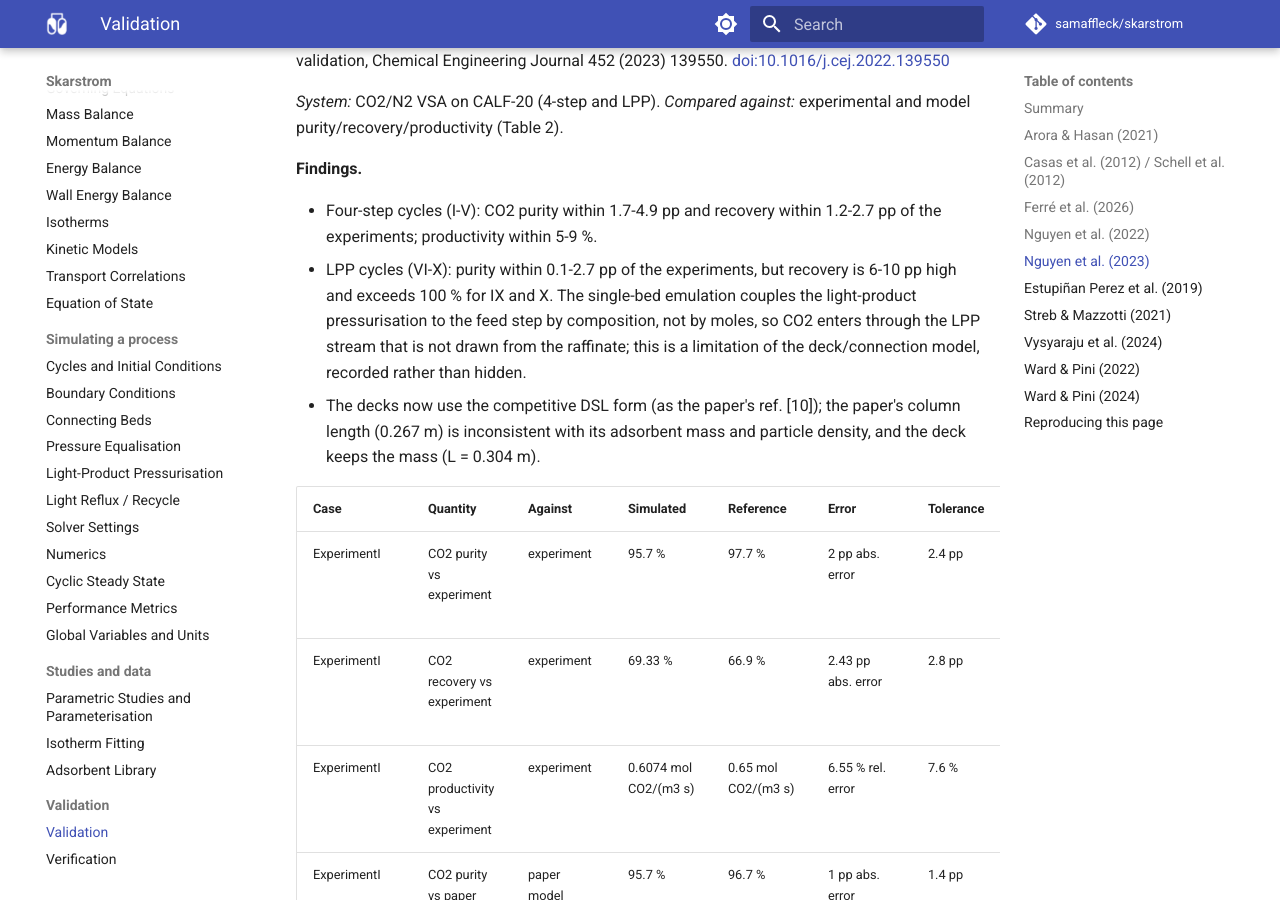
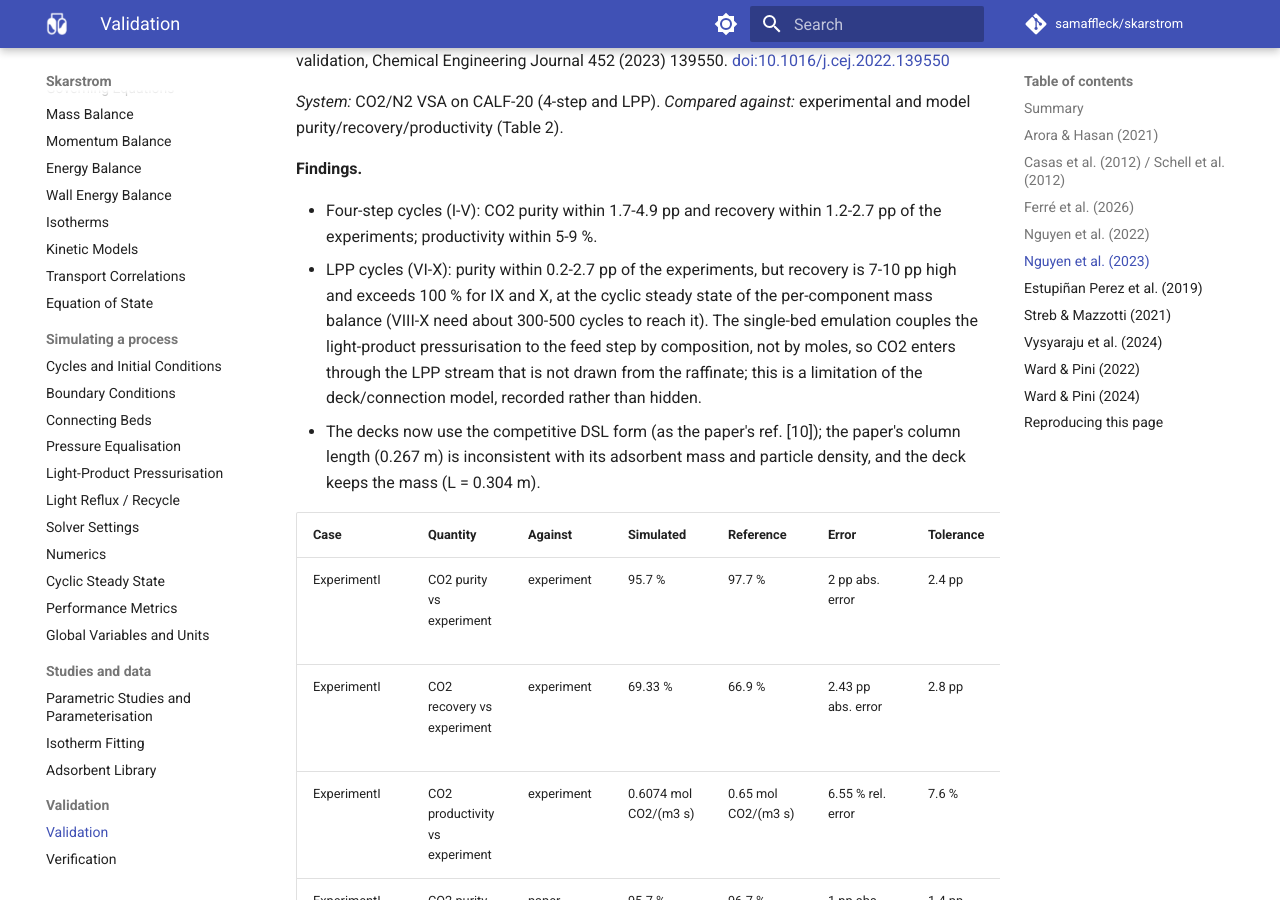
Before and after one commit to samaffleck/skarstrom, an MkDocs documentation site: the page built from docs/validation.md, in a window 1280 px wide and 900 px high, scrolled down 11234 px. Built offline with MkDocs 1.6.1 and Material for MkDocs 9.7.7, drawn with Linux system fonts in a browser that asks for light colours; comment, search, counter and statistics services are not loaded; some of the changed text lies outside the part shown.

Commit message:
Validation: refresh the Perez 2019 and Nguyen 2023 findings for the CSS runs
The findings in papers.json (shown on the validation page and in the
front end's white paper) still described the light-product
pressurisation cases at their old 250-cycle cap. They now match the
paper READMEs, which 0130156 updated: Perez LPP purity 1.9-3.4 pp low and
recovery 2.7-4.1 pp high, Nguyen VI-X purity within 0.2-2.7 pp and recovery
7-10 pp high, at the per-component cyclic steady state.

Co-Authored-By: Claude Opus 5.5 <noreply@anthropic.com>
Claude-Session: https://claude.ai/code/session_01VicWC6P6ESY199FDoxvwVn
Signed-off-by: Claude <noreply@anthropic.com>

```diff
--- a/docs/validation.md
+++ b/docs/validation.md
@@ -186,7 +186,7 @@ T.T.T. Nguyen, G.K.H. Shimizu, A. Rajendran, CO2/N2 separation by vacuum swing a
 **Findings.**
 
 - Four-step cycles (I-V): CO2 purity within 1.7-4.9 pp and recovery within 1.2-2.7 pp of the experiments; productivity within 5-9 %.
-- LPP cycles (VI-X): purity within 0.1-2.7 pp of the experiments, but recovery is 6-10 pp high and exceeds 100 % for IX and X. The single-bed emulation couples the light-product pressurisation to the feed step by composition, not by moles, so CO2 enters through the LPP stream that is not drawn from the raffinate; this is a limitation of the deck/connection model, recorded rather than hidden.
+- LPP cycles (VI-X): purity within 0.2-2.7 pp of the experiments, but recovery is 7-10 pp high and exceeds 100 % for IX and X, at the cyclic steady state of the per-component mass balance (VIII-X need about 300-500 cycles to reach it). The single-bed emulation couples the light-product pressurisation to the feed step by composition, not by moles, so CO2 enters through the LPP stream that is not drawn from the raffinate; this is a limitation of the deck/connection model, recorded rather than hidden.
 - The decks now use the competitive DSL form (as the paper's ref. [10]); the paper's column length (0.267 m) is inconsistent with its adsorbent mass and particle density, and the deck keeps the mass (L = 0.304 m).
 
 | Case | Quantity | Against | Simulated | Reference | Error | Tolerance | Source |
@@ -275,7 +275,7 @@ L. Estupiñan Perez, P. Sarkar, A. Rajendran, Experimental validation of multi-o
 
 **Findings.**
 
-- Four-step cycles: CO2 purity within 0.1-1.2 pp of the experiments, but recovery 8-10 pp high. LPP cycles: purity 3-9 pp low and recovery 3-4 pp high.
+- Four-step cycles: CO2 purity within 0.1-1.2 pp of the experiments, but recovery 8-10 pp high. LPP cycles: purity 1.9-3.4 pp low and recovery 2.7-4.1 pp high, at the cyclic steady state of the per-component mass balance (E and F need about 450 and 1000 cycles to reach it).
 - adsim's macropore LDF coefficient omits the c/q* capacity factor used in the paper (much faster kinetics), and its Carman-Kozeny constant is 180 against the paper's 150. The decks now use the competitive DSL (Sect. 4.1) and the paper's K_z = 0.0903 W/(m K).
 
 | Case | Quantity | Against | Simulated | Reference | Error | Tolerance | Source |
```
Also changed, not shown: 1 other file.
